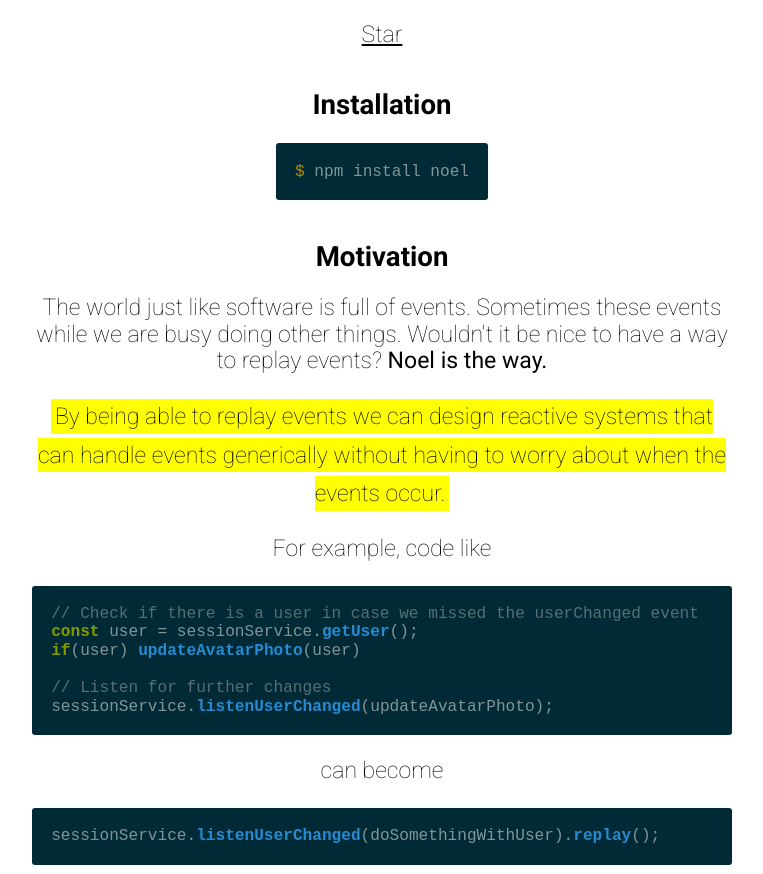
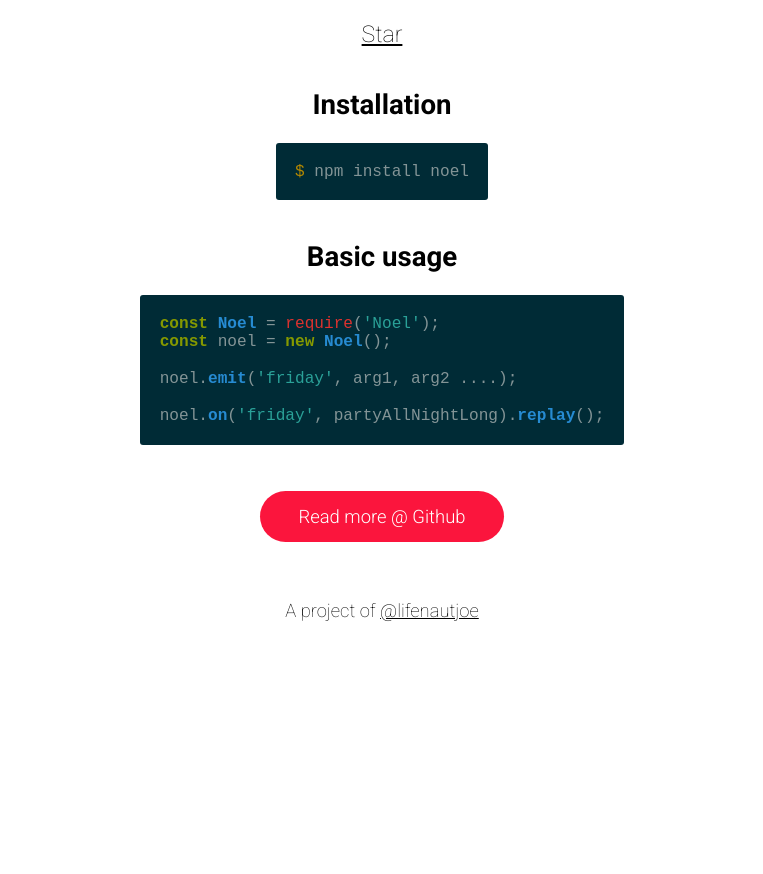
Before and after one commit to lifenautjoe/noel, a website built with webpack: page website/index.html in a window 1280 px wide. Shown: the part 366-1240 px from the top of the page, without its empty margins (258-1021 px from the left). After the commit the page ends 1026 px from the top, so only its background shows below. Built offline with nearby package versions, Linux system fonts and the light colour scheme.

Commit message:
refactor(website): simplify

```diff
--- a/website/index.html
+++ b/website/index.html
@@ -37,38 +37,18 @@
                aria-label="Star lifenautjoe/webpack3-starter on GitHub">Star</a>
         </div>
     </div>
-
     <div class="noel-read-more">
         <h2>Installation</h2>
         <pre><code>$ npm install noel</code></pre>
     </div>
-    <div class="noel-description">
-        <h2>Motivation</h2>
-        <p>
-            The world just like software is full of events. Sometimes these events while we are busy doing other things.
-            Wouldn't it be nice to have a way to replay events?
+    <div class="noel-read-more">
+        <h2>Basic usage</h2>
+        <pre><code class="typescript">const Noel = require('Noel');
+const noel = new Noel();
 
-            <strong>Noel is the way.</strong>
-        </p>
-        <p>
-            <mark>By being able to replay events we can design reactive systems that can handle events
-                generically without having to worry about when the events occur.
-            </mark>
-        </p>
+noel.emit('friday', arg1, arg2 ....);
 
-        <p>
-            For example, code like
-        </p>
-        <pre><code class="typescript">// Check if there is a user in case we missed the userChanged event
-const user = sessionService.getUser();
-if(user) updateAvatarPhoto(user)
-
-// Listen for further changes
-sessionService.listenUserChanged(updateAvatarPhoto);</code></pre>
-        <p>
-            can become
-        </p>
-        <pre><code class="typescript">sessionService.listenUserChanged(doSomethingWithUser).replay();</code></pre>
+noel.on('friday', partyAllNightLong).replay();</code></pre>
     </div>
     <br>
     <div class="noel-read-more">
```
